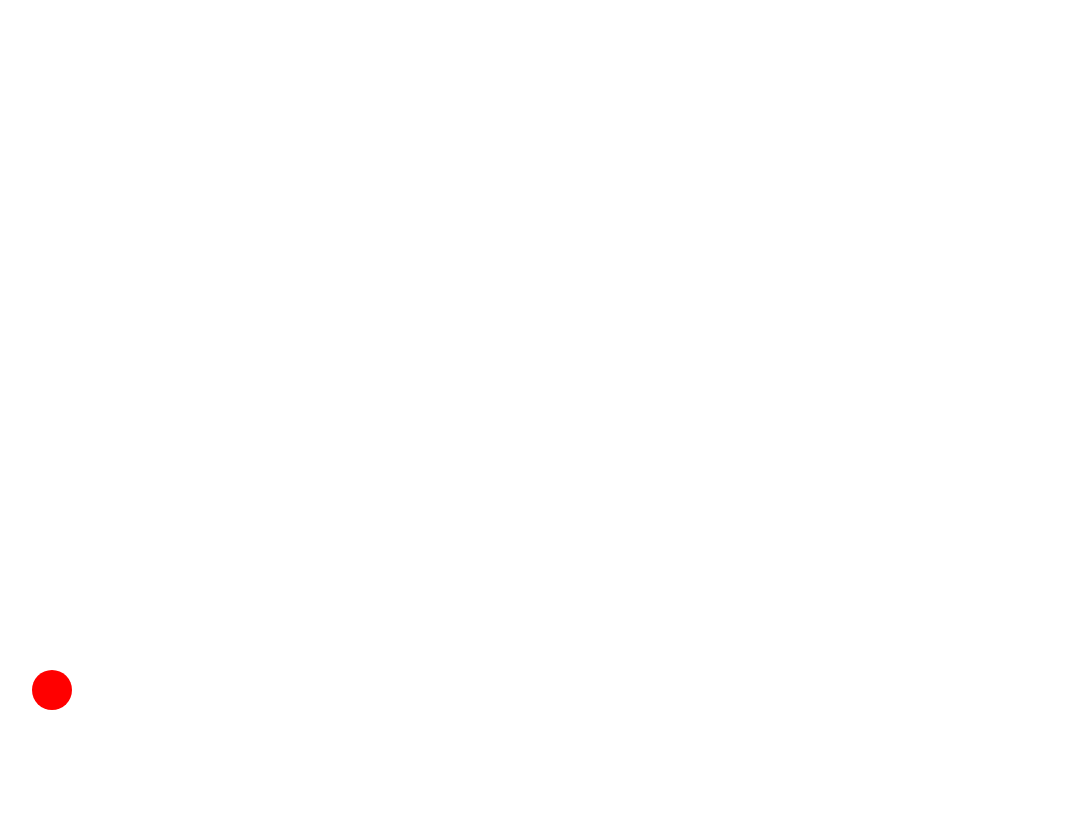
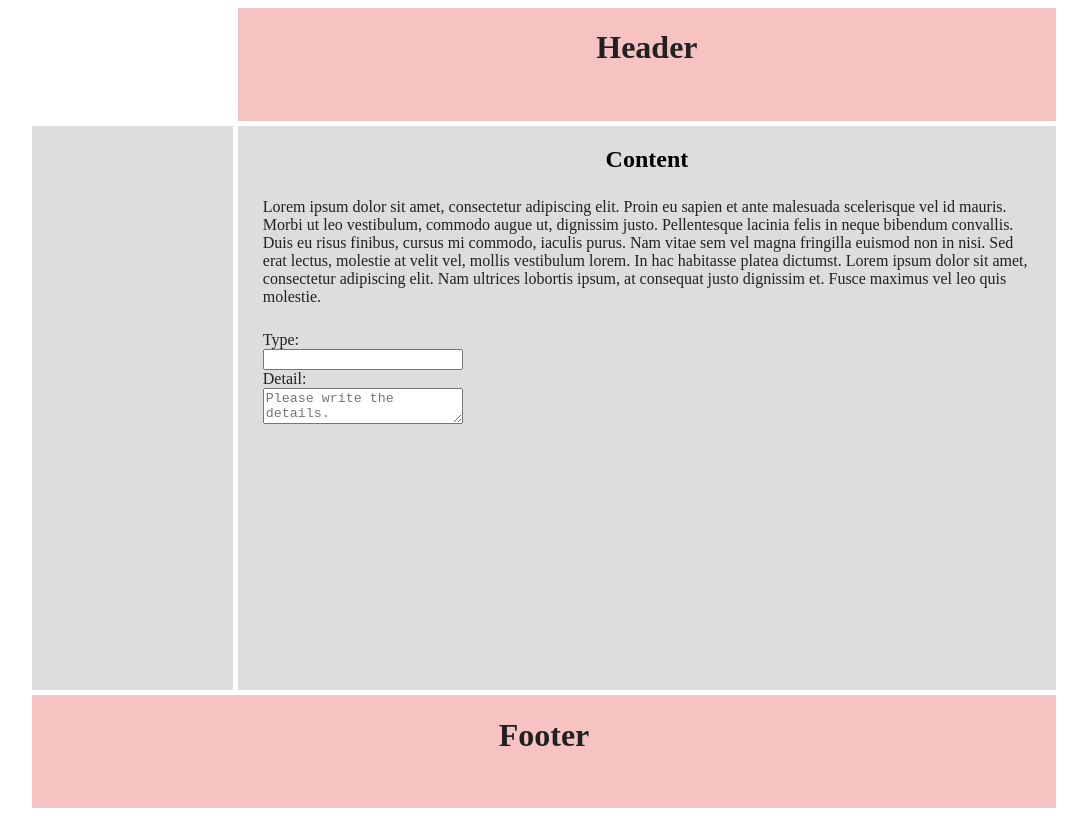
Before and after one commit to kovacsendre96/cssAdvanced, a plain HTML site: page task12-19.html in a window 1280 px wide. Shown: the whole page, without its empty margins (96-1183 px from the left). Drawn offline with Linux system fonts and the light colour scheme.

Commit message:
task 14.1

```diff
--- a/task12-19.css
+++ b/task12-19.css
@@ -1,6 +1,70 @@
 
 
-/*Task13.10*/
+/*Task14.1/*/
+:root{
+  --primary-color:rgba(229, 57, 53, 0.3);
+  --secondary-color: rgba(158, 158, 158, 0.35);
+  --font-color:rgba(33, 33, 33, 1);
+}
+
+.wrapper {
+  height: 100vh;
+  width: 80vw;
+  margin: auto;
+  display: grid;
+  grid-template-columns: repeat(5, 1fr);
+  grid-template-rows: 1fr 5fr 1fr;
+  gap: 5px;
+}
+
+.header {
+  grid-column: 2 / -1;
+  grid-row: 1 / span 1;
+  color: rgba(33, 33, 33, 1);
+  background-color: var(--primary-color);
+  text-align: center;
+}
+
+.sidebar {
+  grid-column: 1;
+  grid-row: 2 / span 1;
+  background-color: var(--secondary-color);
+}
+
+.content {
+  grid-column: 2 / -1;
+  grid-row: 2 / span 1;
+  background-color: var(--secondary-color);
+}
+
+.footer {
+  grid-column: 1 / -1;
+  grid-row: 3 / span 1;
+  color: var(--font-color);
+  background-color: var(--primary-color);
+  text-align: center;
+}
+
+.content h2 {
+  text-align: center;
+}
+
+.form-field {
+  display: flex;
+  flex-direction: column;
+  max-width: 200px;
+  margin: 25px;
+  color: var(--font-color);
+}
+
+.content p {
+  margin: 25px;
+  color: var(--font-color);
+}
+
+
+
+/*Task13.10
 
 div {
   position: absolute;
--- a/task12-19.html
+++ b/task12-19.html
@@ -7,11 +7,47 @@
     <link rel="stylesheet" href="task12-19.css">
 </head>
 <body>
-<!-- Task 13.10-->
+
+
+<!-- Task 14.1-->
+
+<div class="wrapper">
+
+  <div class="header">
+    <h1>Header</h1>
+  </div>
+
+  <div class="sidebar"></div>
+
+  <div class="content">
+    <h2>Content</h2>
+
+    <p>Lorem ipsum dolor sit amet, consectetur adipiscing elit. Proin eu sapien et ante malesuada scelerisque vel id mauris. Morbi ut leo vestibulum, commodo augue ut, dignissim justo. Pellentesque lacinia felis in neque bibendum convallis. Duis eu risus finibus, cursus mi commodo, iaculis purus. Nam vitae sem vel magna fringilla euismod non in nisi. Sed erat lectus, molestie at velit vel, mollis vestibulum lorem. In hac habitasse platea dictumst. Lorem ipsum dolor sit amet, consectetur adipiscing elit. Nam ultrices lobortis ipsum, at consequat justo dignissim et. Fusce maximus vel leo quis molestie.</p>
+
+    <div class="form-field">
+
+      <label for="type">Type:</label>
+      <input type="text" id="type" name="type">
+
+      <label for="detail">Detail:</label>
+      <textarea id="detail" name="detail" placeholder="Please write the details."></textarea>
+
+    </div>
+
+  </div>
+
+  <div class="footer">
+    <h1>Footer</h1>
+  </div>
+
+</div>
+
+
+<!-- Task 13.10 <div></div>-->
 
 
 
-<div></div>
+
 
 
 
```
